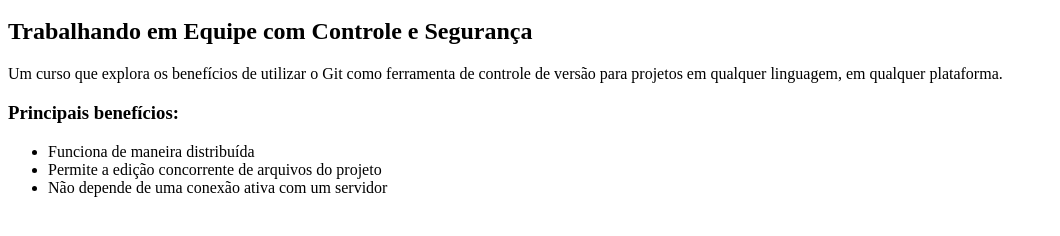
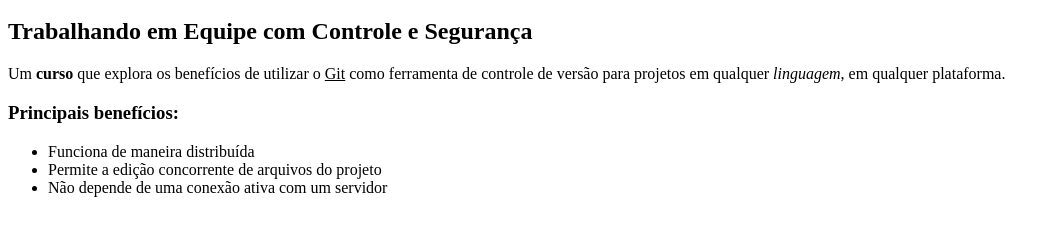
Before and after one commit to alecrud/curso-git, a plain HTML site: page index.html in a window 1280 px wide. Shown: the part 48-284 px from the top of the page, without its empty margins (0-1060 px from the left). Drawn offline with Linux system fonts and the light colour scheme.

```diff
--- a/index.html
+++ b/index.html
@@ -5,9 +5,10 @@
     <h1>Git</h1>
         <h2>Trabalhando em Equipe com Controle e Segurança</h2>
 
-        <p>Um curso que explora os benefícios de utilizar o Git como ferramenta de controle de versão para projetos em qualquer linguagem, em qualquer plataforma.</p>
+        <p>Um <b>curso</b> que explora os benefícios de utilizar o <u>Git</u> como ferramenta de controle de versão para projetos em qualquer <i>linguagem</i>, em qualquer plataforma.</p>
 
         <h3>Principais benefícios:</h3>
+
         <ul>
             <li>Funciona de maneira distribuída</li>
             <li>Permite a edição concorrente de arquivos do projeto</li>
```
